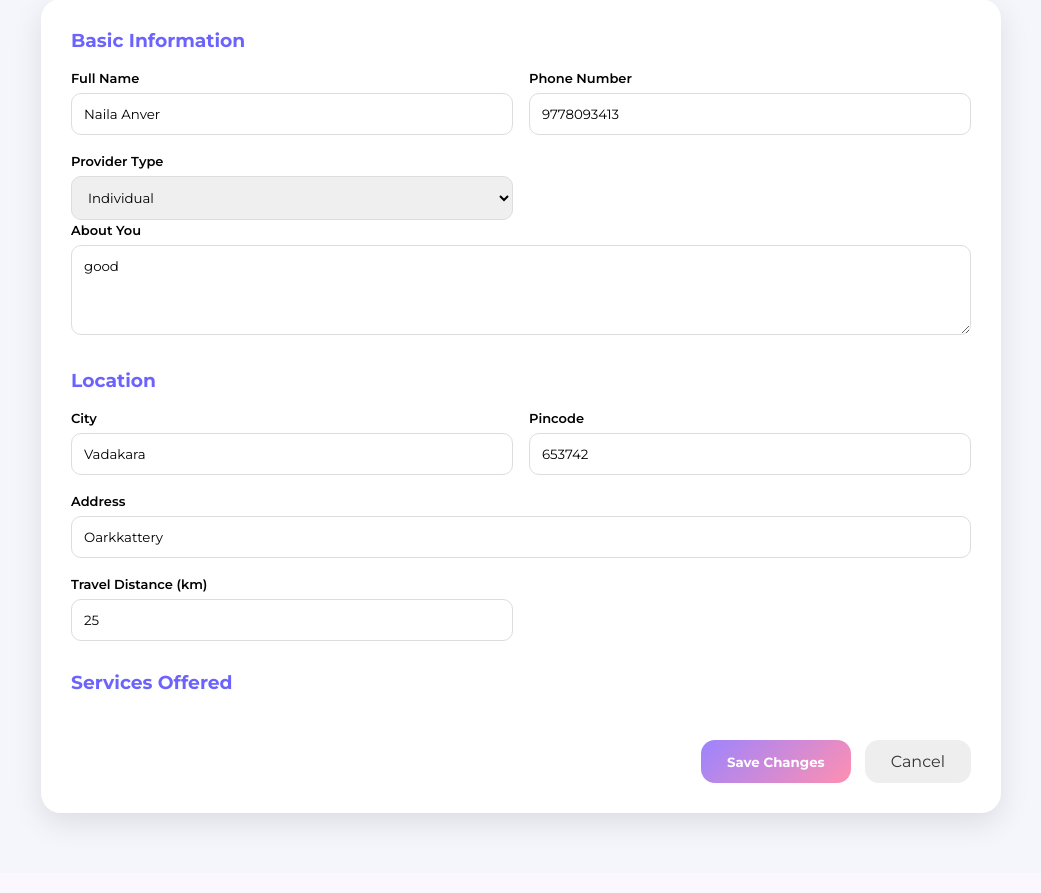
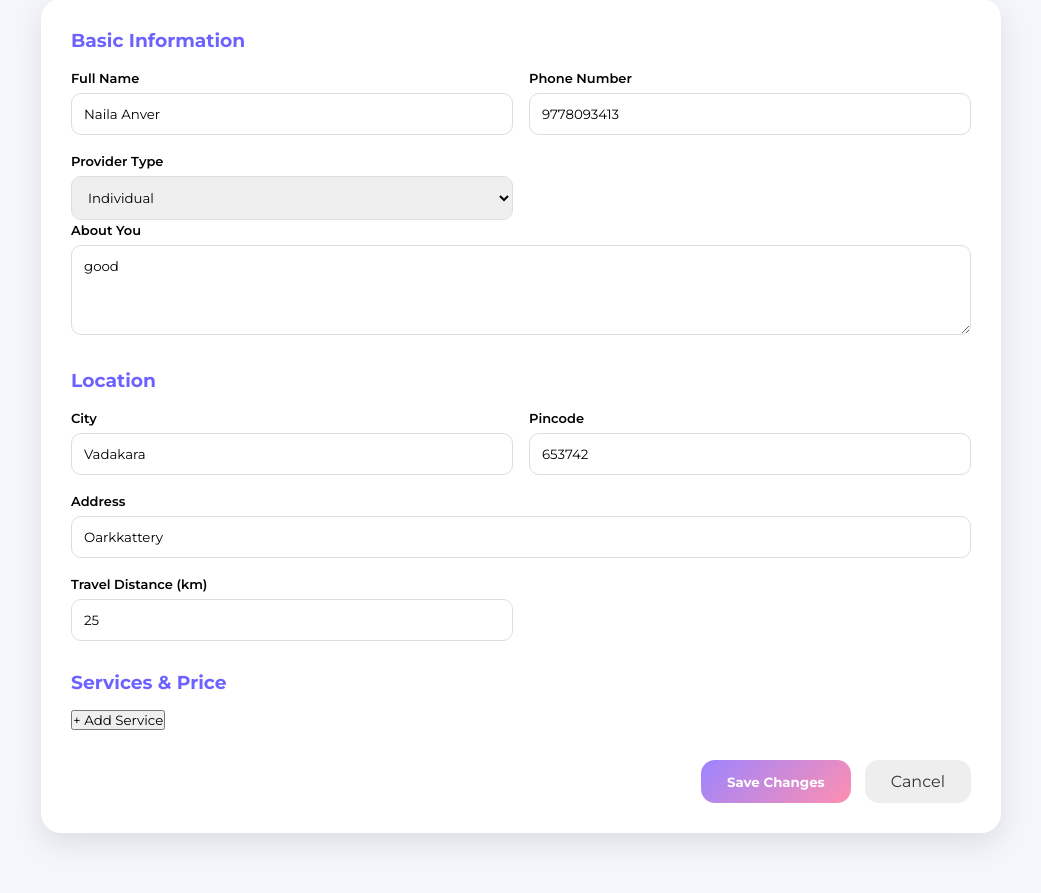
Before and after one commit to Rohini6697/pawsomecare, a Django app: page /edit_provider_profile/14/ in a window 1280 px wide. Shown: the part 295-1188 px from the top of the page, without its empty margins (119-1160 px from the left). Before the commit the page ends 1127 px from the top, so only its background shows below. Run offline with Django 5.2, Linux system fonts and the light colour scheme; data comes from the database, SQL or seed files in the repository; both versions use the stored data as it was after the commit.

Commit message:
html part

```diff
--- a/PetCare/templates/customer/cart.html
+++ b/PetCare/templates/customer/cart.html
@@ -24,7 +24,6 @@
         <li><a href="{% url 'service_bookings' %}">Bookings</a></li>
         <li><a href="{% url 'shop' %}">Shop</a></li>
         <li><a href="#" class="active">Cart</a></li>
-        <li><a href="{% url 'report' %}">Report</a></li>
     </ul>
 
     <a href="{% url 'goback' %}" class="btn-secondary">Logout</a>
--- a/PetCare/templates/customer/my_pets.html
+++ b/PetCare/templates/customer/my_pets.html
@@ -26,7 +26,6 @@
         <li><a href="{% url 'service_bookings' %}">Bookings</a></li>
         <li><a href="{% url 'shop' %}">Shop</a></li>
         <li><a href="{% url 'cart' %}">Cart</a></li>
-        <li><a href="{% url 'report' %}">report</a></li>
     </ul>
 
     <a href="{% url 'goback' %}" class="btn-secondary">Logout</a>
--- a/PetCare/templates/customer/service_bookings.html
+++ b/PetCare/templates/customer/service_bookings.html
@@ -29,7 +29,6 @@
         <li><a href="{% url 'service_bookings' %}" class="active">Bookings</a></li>
         <li><a href="{% url 'shop' %}">Shop</a></li>
         <li><a href="{% url 'cart' %}">Cart</a></li>
-        <li><a href="{% url 'report' %}">Report</a></li>
     </ul>
 
     <a href="#" class="btn-secondary">Logout</a>
--- a/PetCare/templates/customer/shop.html
+++ b/PetCare/templates/customer/shop.html
@@ -29,7 +29,6 @@
         <li><a href="{% url 'service_bookings' %}">Bookings</a></li>
         <li><a href="{% url 'shop' %}" class="active">Shop</a></li>
         <li><a href="{% url 'cart' %}">Cart</a></li>
-        <li><a href="{% url 'report' %}">report</a></li>
     </ul>
 
     <a href="{% url 'goback' %}" class="btn-secondary">Logout</a>
--- a/PetCare/templates/provider/edit_provider_profile.html
+++ b/PetCare/templates/provider/edit_provider_profile.html
@@ -93,21 +93,32 @@
             </div>
         </div>
 
-        <!-- SERVICES -->
         <div class="section">
-            <h3>Services Offered</h3>
+    <h3>Services & Price</h3>
 
-            <div class="service-grid">
-        {% for service in services_list %}
-            <label class="service-box">
-                <input type="checkbox" name="services" value="{{ service }}"
-                    {% if service in provider.services %}checked{% endif %}>
-                <span>{{ service|title }}</span>
-            </label>
-        {% endfor %}
+    <div id="services-container">
+
+        {% if provider.services %}
+            {% for service, price in provider.services.items %}
+                <div class="service-row">
+                    <input type="text"
+                           name="service_name_{{ forloop.counter }}"
+                           value="{{ service }}"
+                           placeholder="Service Name">
+
+                    <input type="number"
+                           name="price_{{ forloop.counter }}"
+                           value="{{ price }}"
+                           placeholder="Price">
+                </div>
+            {% endfor %}
+        {% endif %}
+
     </div>
 
-        </div>
+    <button type="button" onclick="addService()">+ Add Service</button>
+</div>
+
 
         <!-- SAVE -->
         <div class="action-bar">
@@ -118,6 +129,25 @@
     </form>
 
 </div>
+<script>
+    let serviceCount = {{ service_count }};
+
+    function addService() {
+        serviceCount++;
+
+        const container = document.getElementById("services-container");
+
+        const div = document.createElement("div");
+        div.classList.add("service-row");
+
+        div.innerHTML = `
+            <input type="text" name="service_name_${serviceCount}" placeholder="Service Name">
+            <input type="number" name="price_${serviceCount}" placeholder="Price">
+        `;
+
+        container.appendChild(div);
+    }
+</script>
 
 </body>
 </html>
--- a/PetCare/templates/provider/provider_home.html
+++ b/PetCare/templates/provider/provider_home.html
@@ -24,8 +24,8 @@
         <li><a href="{% url 'provider_home' %}" class="active">Dashboard</a></li>
         <li><a href="{% url 'bookings' provider.id %}">Bookings</a></li>
         <li><a href="{% url 'services' provider.id %}">Services</a></li>
-        <li><a href="#">Location</a></li>
-        <li><a href="#">History</a></li>
+        <!-- <li><a href="#">Location</a></li>
+        <li><a href="#">History</a></li> -->
     </ul>
 
     <a href="{% url 'goback' %}" class="btn-secondary">Logout</a>
--- a/PetCare/views.py
+++ b/PetCare/views.py
@@ -606,10 +606,40 @@ def provider_home(request):
     return render(request,'provider/provider_home.html',{'provider':provider})
 def provider_pending(request):
     return render(request,'provider/provider_pending.html')
-def edit_provider_profile(request,provider_id):
+from django.shortcuts import render, get_object_or_404, redirect
+
+def edit_provider_profile(request, provider_id):
     provider = get_object_or_404(ServiceProvider, id=provider_id)
 
-    return render(request,'provider/edit_provider_profile.html',{'provider':provider})
+    if not provider.services:
+        provider.services = {}
+
+    service_count = len(provider.services)
+
+    if request.method == "POST":
+
+        services_data = {}
+
+        for key, value in request.POST.items():
+            if key.startswith("service_name_"):
+                index = key.split("_")[-1]
+                service_name = value
+                price = request.POST.get(f"price_{index}")
+
+                if service_name and price:
+                    services_data[service_name] = int(price)
+
+        provider.services = services_data
+        provider.save()
+
+        return redirect("provider_home")
+
+    return render(request, "provider/edit_provider_profile.html", {
+        "provider": provider,
+        "service_count": service_count   # 👈 send this separately
+    })
+
+
 def bookings(request, provider_id):
     profile = request.user.profile
 
```
Also changed, not shown: PetCare/templates/customer/customer_home.html (+8 -8 lines), db.sqlite3.
